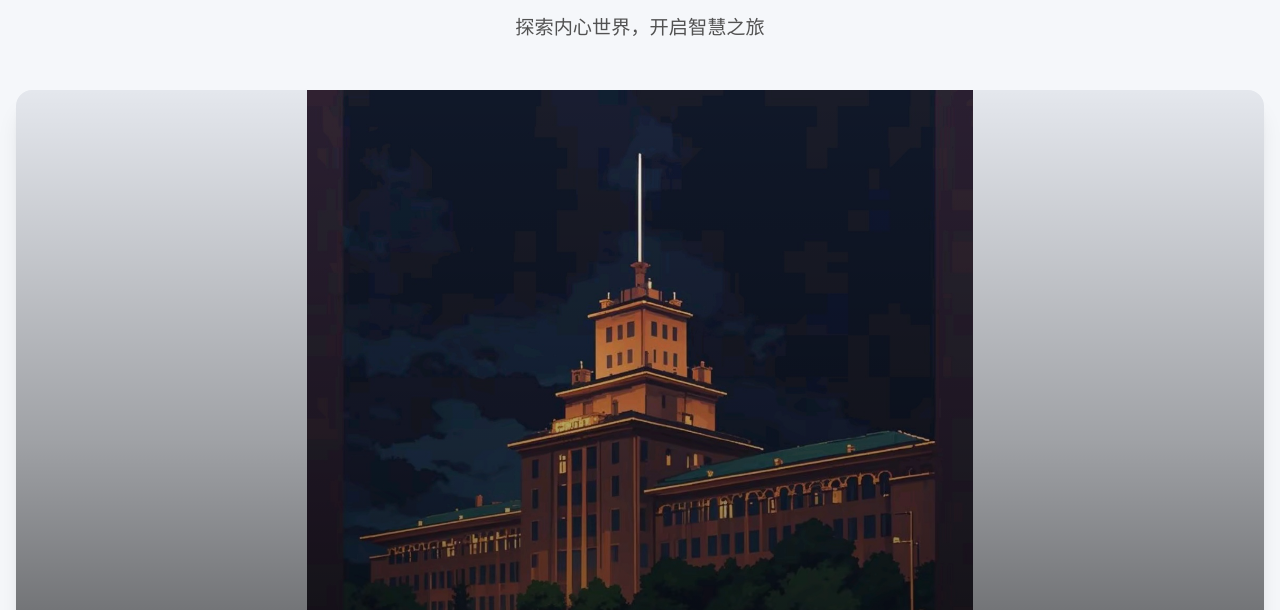
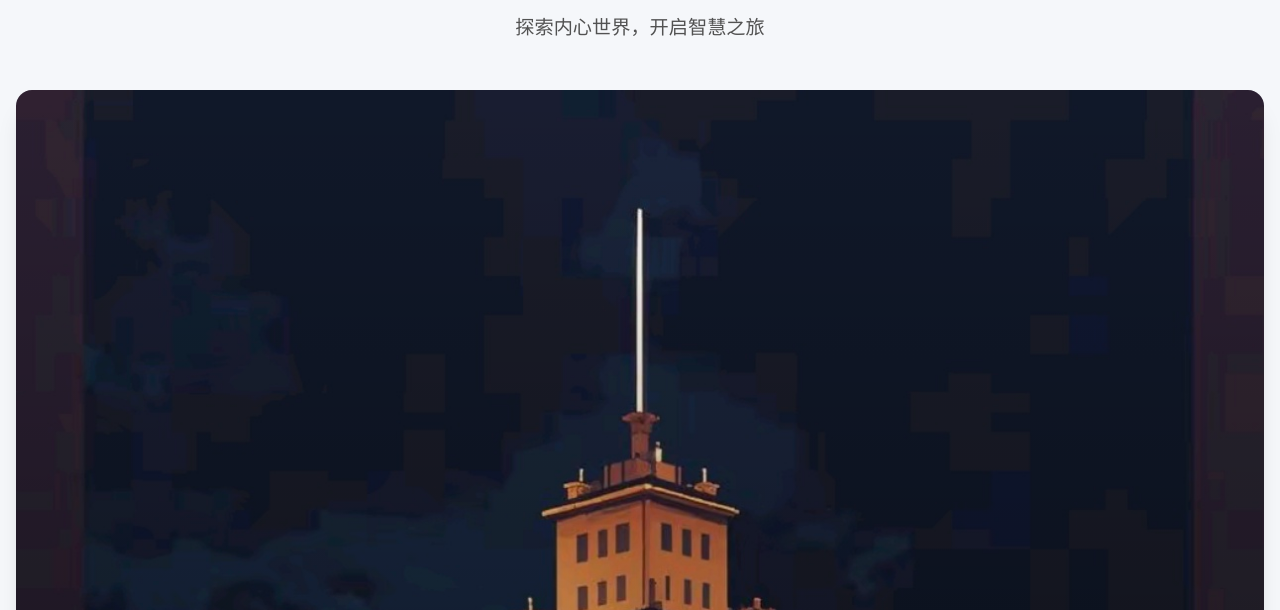
Before and after one commit to lyh358/lyh358.github.io, a plain HTML site: page index.html in a window 1280 px wide. Shown: the part 190-800 px from the top of the page. Drawn offline with nearby package versions, Linux system fonts and the light colour scheme.

Commit message:
Update index.html

```diff
--- a/index.html
+++ b/index.html
@@ -106,7 +106,7 @@
         <!-- 第一部分：图片展示 -->
         <section class="mb-16 fade-in" style="animation-delay: 0.2s;">
             <div class="relative rounded-2xl overflow-hidden shadow-xl">
-                <div class="aspect-[1260/1327] md:aspect-[16/9] bg-neutral-200">
+                <div class="aspect-[1260/1327] md:aspect-[1260/1327] bg-neutral-200">
                     <img src="zl.jpg" alt="哈尔滨工业大学校园风景"
                          class="w-full h-full object-contain transition-transform duration-700 hover:scale-105">
                 </div>
```
